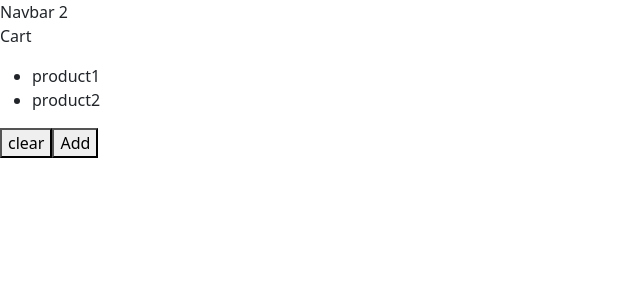
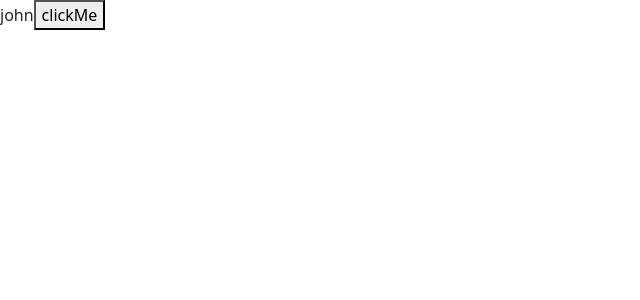
Before and after one commit to juheedhone/react-app, a React (Vite) app: page / in a window 1280 px wide. Shown: the top 300 px of the page, without its empty margins (0-640 px from the left). Built offline with nearby package versions, Linux system fonts and the light colour scheme.

Commit message:
Exercise 1 - updating state

```diff
--- a/src/App.tsx
+++ b/src/App.tsx
@@ -1,22 +1,25 @@
 import { useState } from "react";
-import Cart from "./components/Cart";
-import Navbar from "./components/Navbar";
 
 function App() {
-  const [cartItems, setCartItems] = useState(["product1", "product2"]);
+  const [game, setGame] = useState({
+    id: 1,
+    player: {
+      name: "john",
+    },
+  });
 
-  const clearCart = () => setCartItems([]);
-  const addProduct = () => setCartItems(["product3"]);
+  const handleClick = () => {
+    setGame({
+      ...game,
+      player: { ...game.player, name: "bob" },
+    });
+  };
 
   return (
-    <>
-      <Navbar cartItemCount={cartItems.length} />
-      <Cart
-        cartItems={cartItems}
-        onClearCart={clearCart}
-        onAddProduct={addProduct}
-      />
-    </>
+    <div>
+      {game.player.name}
+      <button onClick={handleClick}>clickMe</button>
+    </div>
   );
 }
 
```
